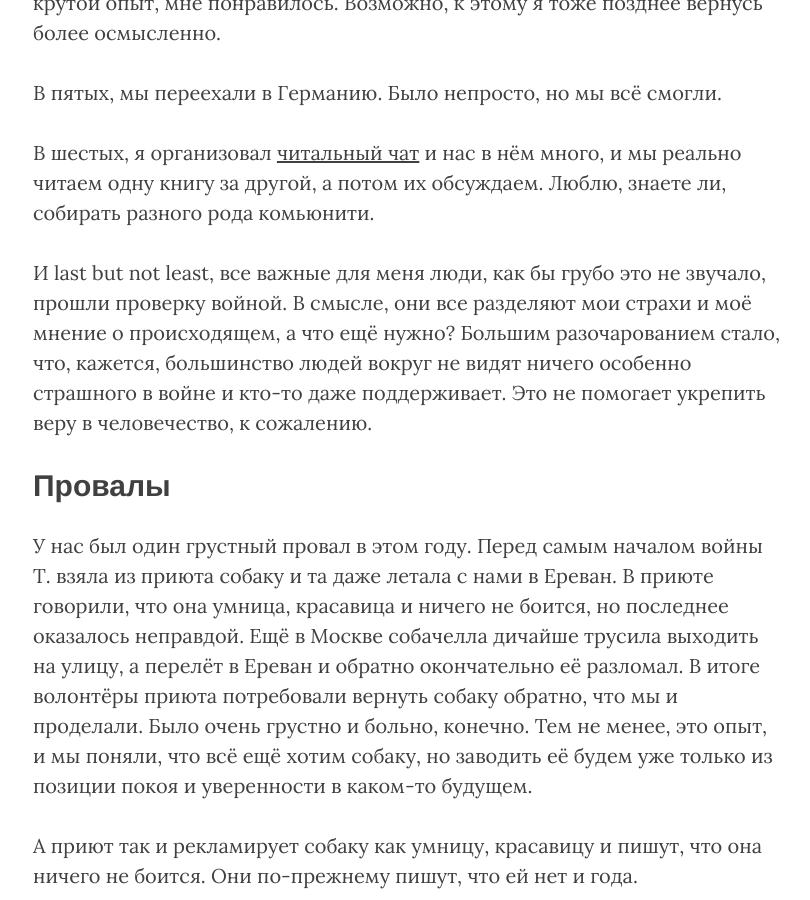
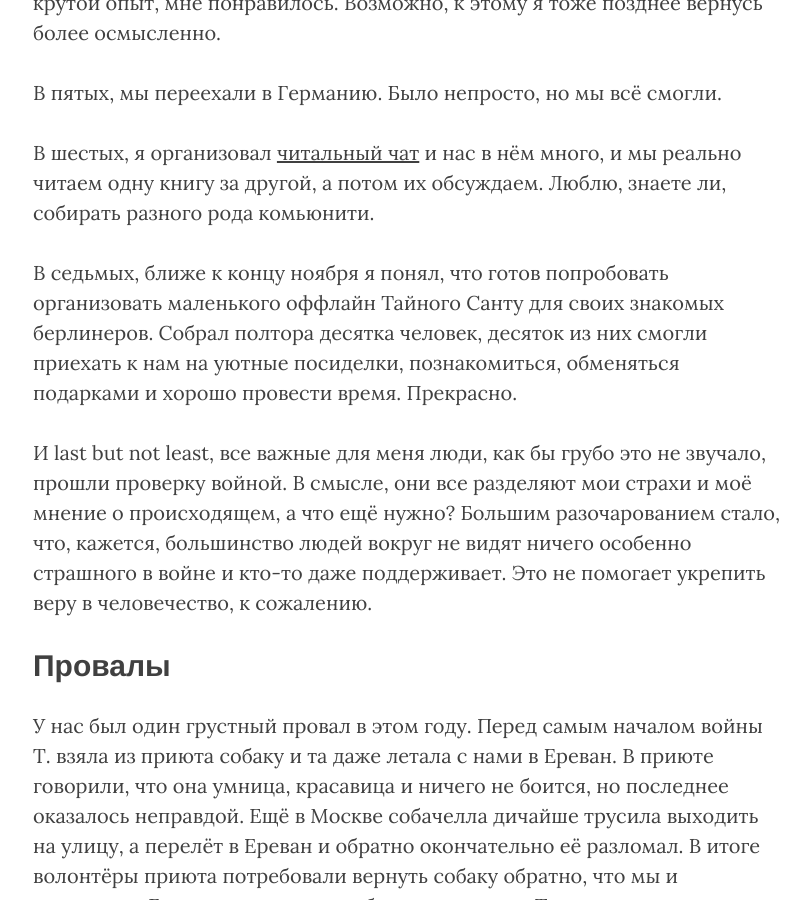
Before and after one commit to Freika/freika.github.io, a Jekyll site: the page built from _posts/2022-12-06-2022.md, in a window 1280 px wide and 900 px high, scrolled down 4474 px. Shown: the whole window, without its empty margins (232-1042 px from the left). Built offline with Jekyll 4.4.1, drawn with Linux system fonts in a browser that asks for light colours; nearby versions of some CDN libraries.

Commit message:
Add secret satan 2022

```diff
--- a/_posts/2022-12-06-2022.md
+++ b/_posts/2022-12-06-2022.md
@@ -45,6 +45,8 @@ title: 2022
 
 В шестых, я организовал [читальный чат](https://startwithpage.one/) и нас в нём много, и мы реально читаем одну книгу за другой, а потом их обсуждаем. Люблю, знаете ли, собирать разного рода комьюнити.
 
+В седьмых, ближе к концу ноября я понял, что готов попробовать организовать маленького оффлайн Тайного Санту для своих знакомых берлинеров. Собрал полтора десятка человек, десяток из них смогли приехать к нам на уютные посиделки, познакомиться, обменяться подарками и хорошо провести время. Прекрасно.
+
 И last but not least, все важные для меня люди, как бы грубо это не звучало, прошли проверку войной. В смысле, они все разделяют мои страхи и моё мнение о происходящем, а что ещё нужно? Большим разочарованием стало, что, кажется, большинство людей вокруг не видят ничего особенно страшного в войне и кто-то даже поддерживает. Это не помогает укрепить веру в человечество, к сожалению.
 
 ## Провалы
```
